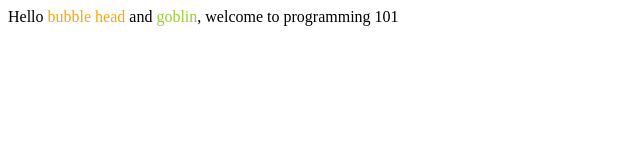
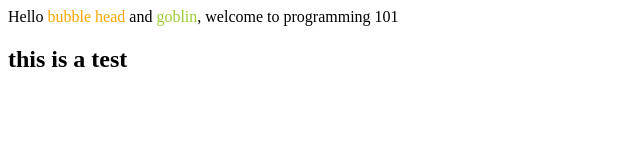
Before and after one commit to goofygulf/hello-world, a plain HTML site: page index.html in a window 1280 px wide. Shown: the whole page, without its empty margins (0-640 px from the left). Drawn offline with Linux system fonts and the light colour scheme.

Commit message:
this is a test

```diff
--- a/index.html
+++ b/index.html
@@ -4,7 +4,7 @@
     </head>
 
     <body>
-Hello <span id="b">bubble head</span> and <span id="g">goblin</span>, welcome to programming 101
+Hello <span id="b">bubble head</span> and <span id="g">goblin</span>, welcome to programming 101<h2>this is a test</h2>
     </body>
 
 </html>
```
